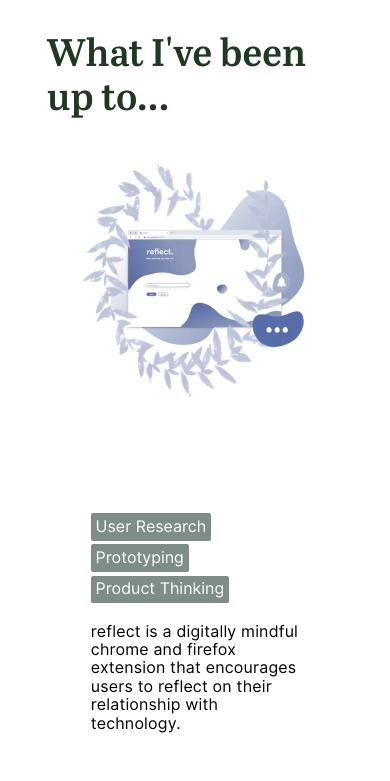
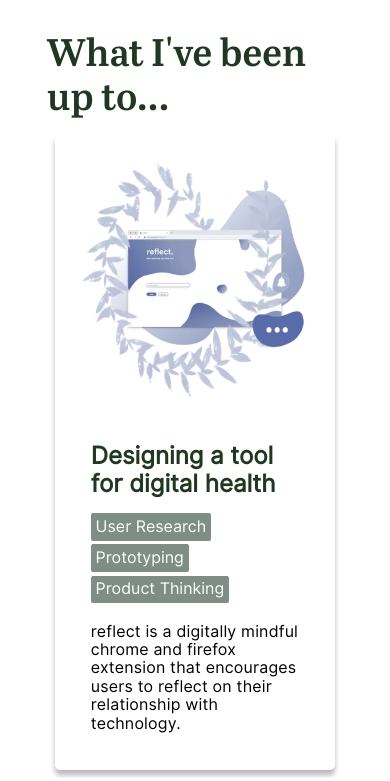
Before and after one commit to ansonyuu/personal-website, a plain HTML site: page index.html in a window 390 px wide. Shown: the part 1840-2621 px from the top of the page. Drawn offline with nearby package versions, Linux system fonts and the light colour scheme.

```diff
--- a/main.css
+++ b/main.css
@@ -361,6 +361,10 @@ footer {
         color: black;
     }
 
+    h4{
+        color: var(--wm-colours-dark);
+    }
+
     /* General - Navigation */
     .nav {
         z-index: 4;
--- a/watermelon.css
+++ b/watermelon.css
@@ -30,7 +30,7 @@
   align-items: center;
   border-radius: 5px;
   background-color: var(--wm-colours-light);
-  /* box-shadow: 0 5px 5px rgba(27, 33, 48,0.18), 0 5px 5px rgba(27, 33, 48,0.16) */
+  box-shadow: 0 5px 5px rgba(27, 33, 48,0.18), 0 5px 5px rgba(27, 33, 48,0.16)
 }
 
 
```
